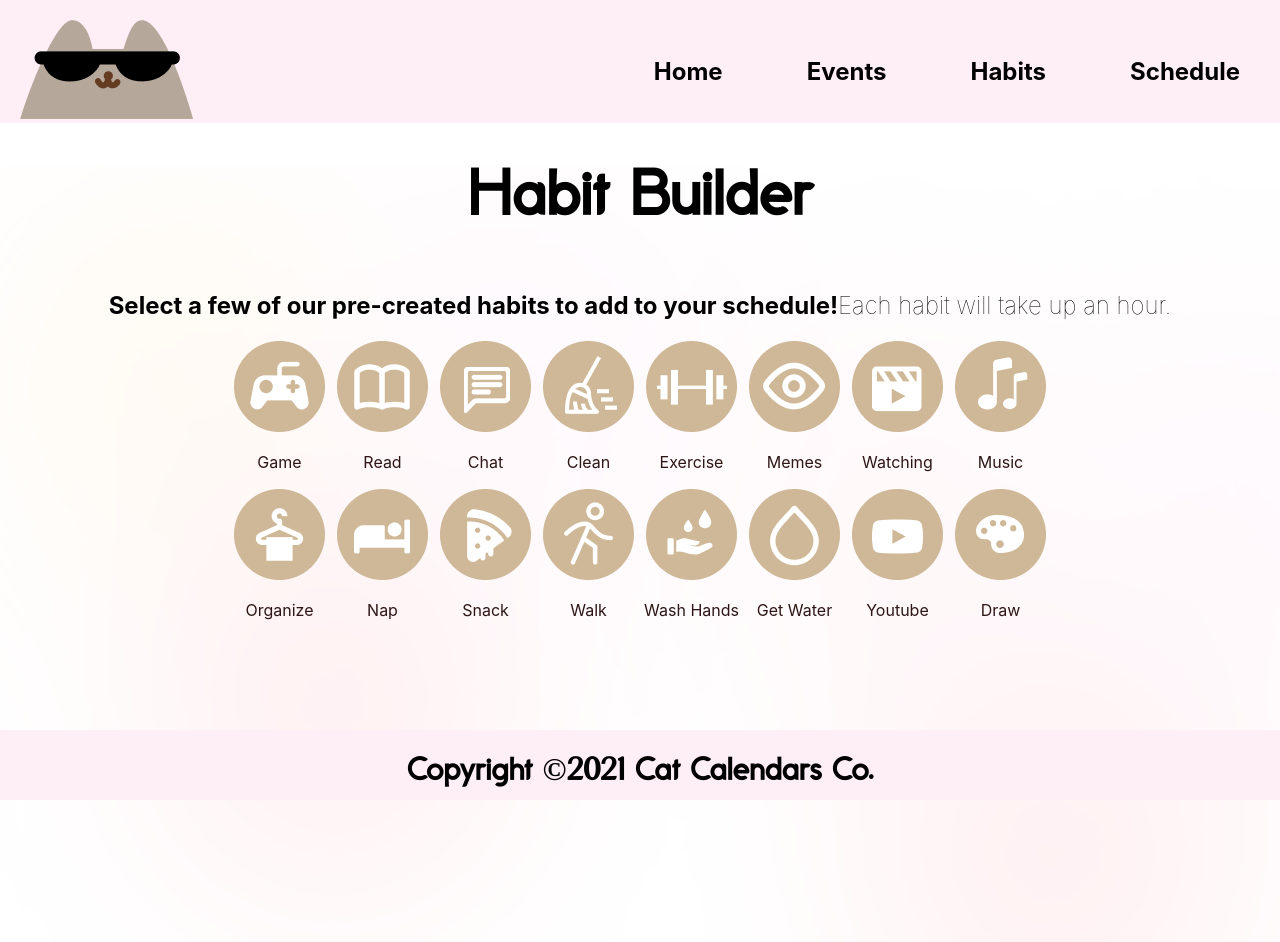
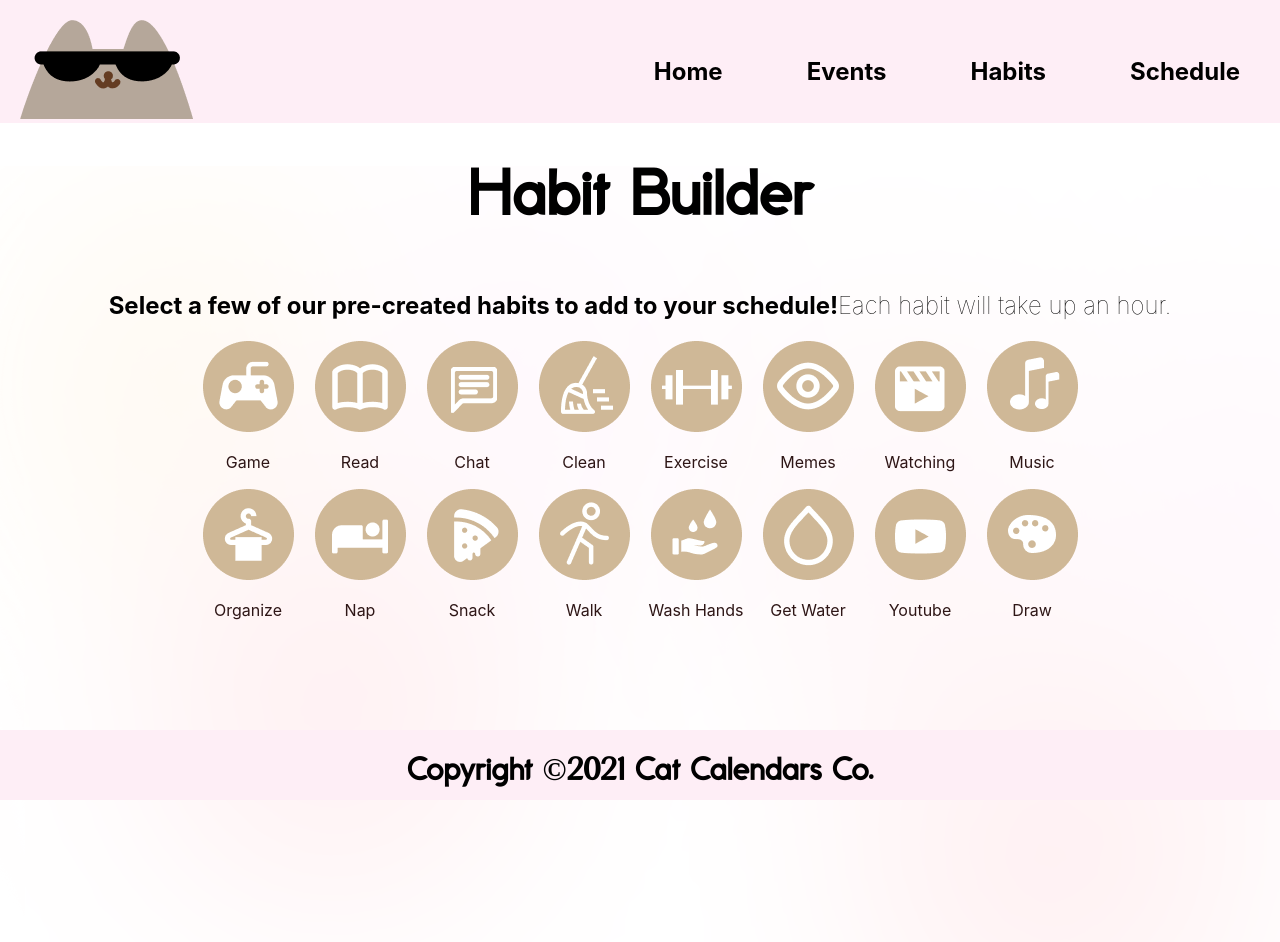
Before and after one commit to anyuan-chen/cat-calendar, a React (Create React App) app: page /habits in a window 1280 px wide. Shown: the top 942 px of the page. Built offline with nearby package versions, Linux system fonts and the light colour scheme.

Commit message:
habit styling

```diff
--- a/src/pages/Habits.css
+++ b/src/pages/Habits.css
@@ -7,7 +7,6 @@
   background-color: white;
   background-image: url("../backgrounds/gradient.png");
   height: 100vh;
-
 }
 .class {
   background-color: white;
@@ -27,11 +26,13 @@
   flex-direction: column;
   align-items: center;
   justify-content: center;
+  padding-bottom: 100px;
 }
 
 .row1 {
-  display: flex;
-  flex-direction: row;
+  width: 70vw;
+  display: grid;
+  grid-template-columns: repeat(8, 1fr);
 }
 
 .activity {
```
